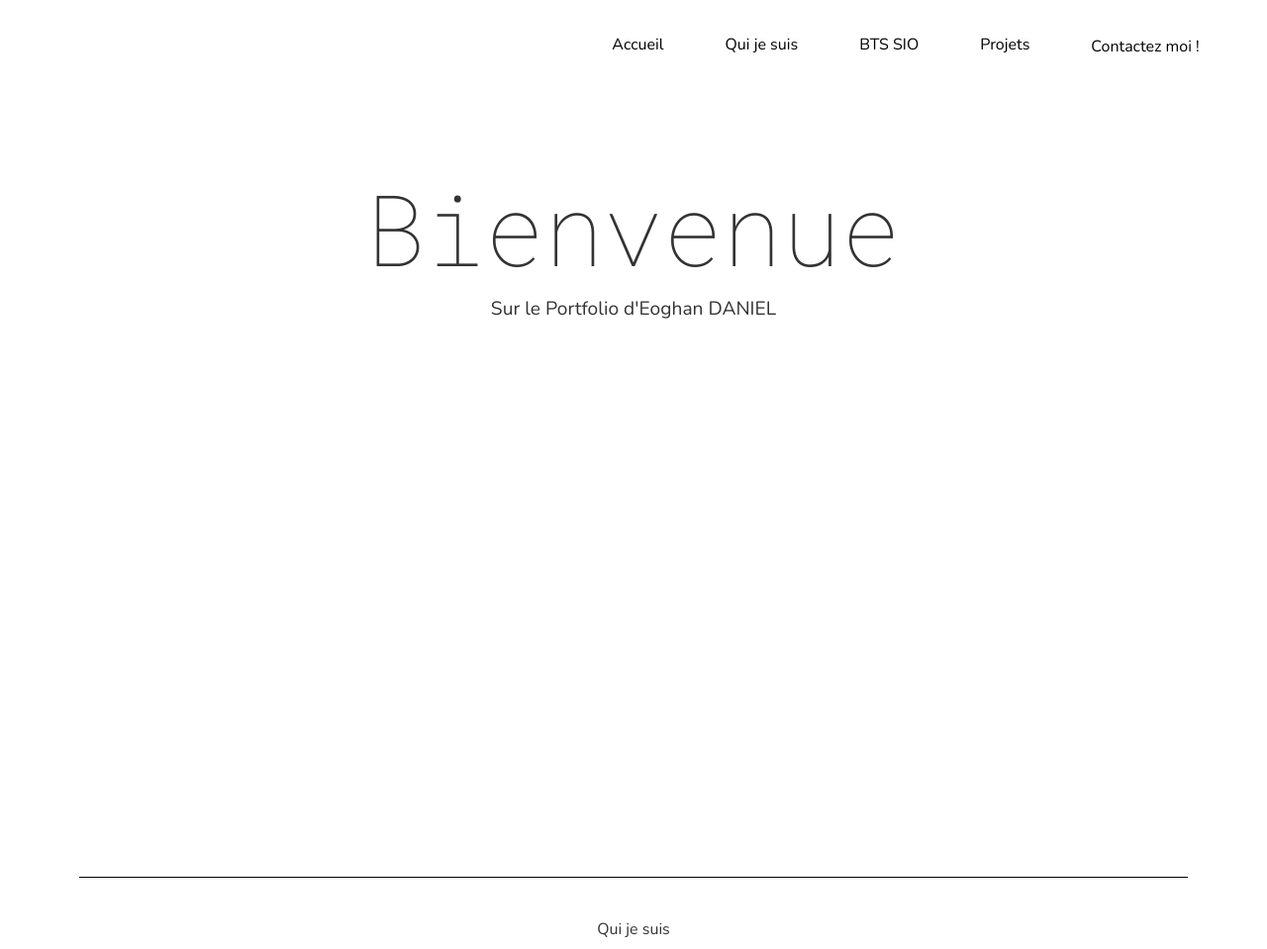
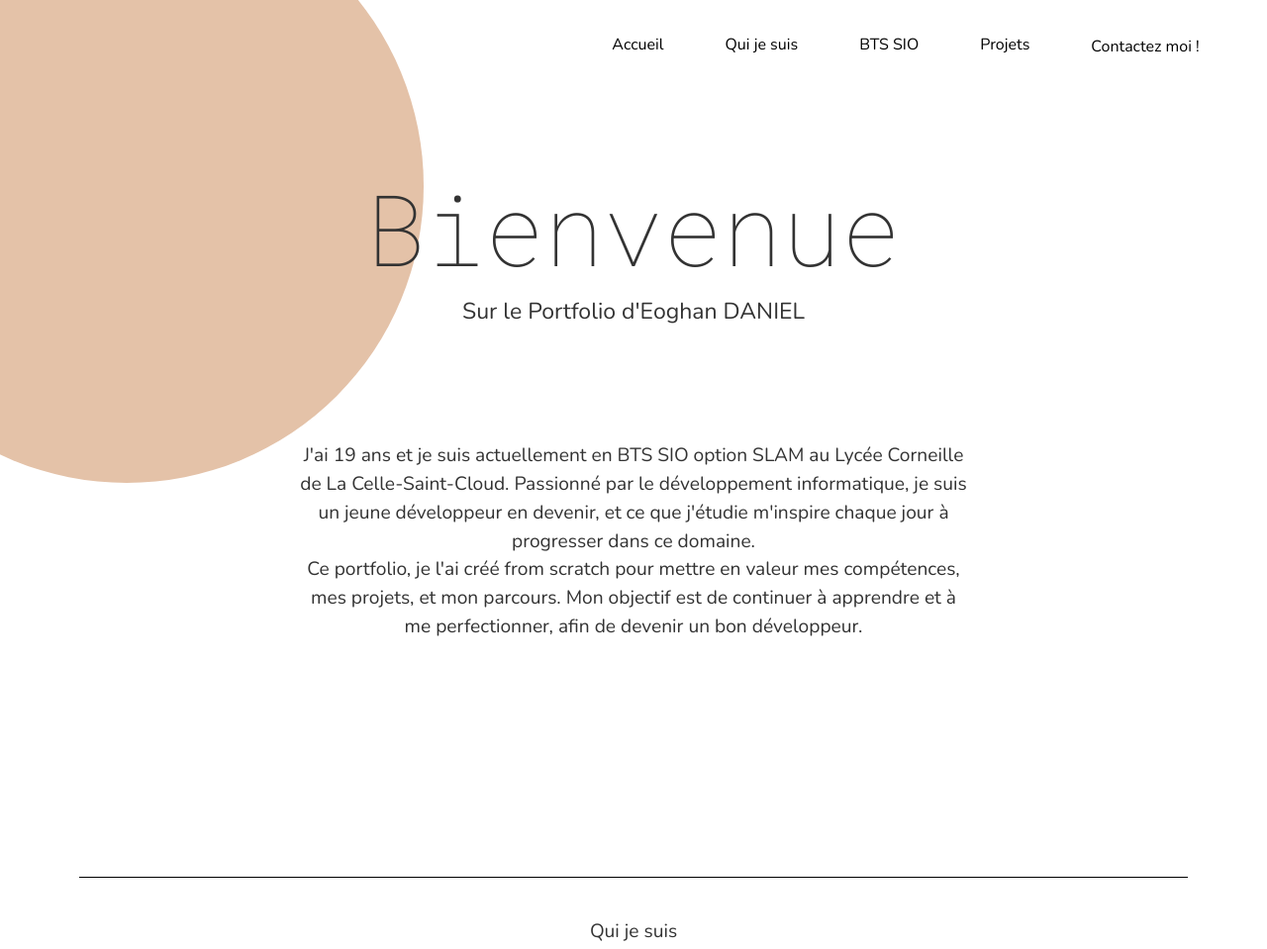
Before and after one commit to EoghanD-sys/Portfolio-Eoghan, a website: page index.html in a window 1280 px wide. Shown: the top 959 px of the page at 99% size. Drawn offline with nearby package versions, Linux system fonts and the light colour scheme.

Commit message:
update page accueil

```diff
--- a/index.html
+++ b/index.html
@@ -22,14 +22,17 @@
     <meta charset="UTF-8">
     <meta name="viewport" content="width=device-width, initial-scale=1.0">
 
-    <title>Portfolio:\Users\Eoghan-DANIEL></title>
+    <title>Users\Portfolio\EoghanDANIEL></title>
     <link rel="icon" type="image/gif" href="images/chat2.ico">
     <link rel="stylesheet" href="styles1.css">
+
+
 </head>
 
 <body class="text-bg-dark" data-bs-spy="scroll" data-bs-target="#sectionAccueil">
 <!--Header-->
     <header>
+
         <ul class="nav justify-content-center ">
 
             <li class="nav-item">
@@ -55,14 +58,25 @@
 <!--Sections-->
 
     <section id="sectionAccueil">
+        <div class="background-circle"></div>
         <h1 style="font-family: Roboto mono; font-size: 100px; font-weight: lighter;" class="animate__animated animate__fadeInUp">Bienvenue</h1>
         <p style="font-size: larger;" class="animate__animated animate__fadeInUpBig">Sur le Portfolio d'Eoghan DANIEL</p>
+        <br>
+        <br>
+        <div class="content">
+            <p class="animate__animated animate__fadeIn animate__slower" >J'ai 19 ans et je suis actuellement en BTS SIO option SLAM au Lycée Corneille de La Celle-Saint-Cloud. Passionné par le développement informatique, je suis un jeune développeur en devenir, et ce que j'étudie m'inspire chaque jour à progresser dans ce domaine.
+
+                <br>Ce portfolio, je l'ai créé from scratch pour mettre en valeur mes compétences, mes projets, et mon parcours. Mon objectif est de continuer à apprendre et à me perfectionner, afin de devenir un bon développeur.</p>
+        </div>
 
     </section>
 
 <hr>
     <section id="sectionTest">
-        <p>Qui je suis</p>
+        <div class="background-square" ></div>
+        <p >Qui je suis</p>
+
+
 
     </section>
 
@@ -110,6 +124,9 @@
     <script src="https://cdn.jsdelivr.net/npm/popper.js@1.14.3/dist/umd/popper.min.js" integrity="sha384-ZMP7rVo3mIykV+2+9J3UJ46jBk0WLaUAdn689aCwoqbBJiSnjAK/l8WvCWPIPm49" crossorigin="anonymous"></script>
     <script src="https://cdn.jsdelivr.net/npm/bootstrap@4.1.3/dist/js/bootstrap.min.js" integrity="sha384-ChfqqxuZUCnJSK3+MXmPNIyE6ZbWh2IMqE241rYiqJxyMiZ6OW/JmZQ5stwEULTy" crossorigin="anonymous"></script>
     <script src="https://ajax.googleapis.com/ajax/libs/jquery/2.1.3/jquery.min.js"></script>
+
     <script src="script.js"></script>
+
+
 </body>
 </html>
--- a/script.js
+++ b/script.js
@@ -17,3 +17,19 @@ function topFunction() {
   document.body.scrollTop = 0; // pour Safari
   document.documentElement.scrollTop = 0; // pour Chrome, Firefox, IE et Opera
 }
+
+window.addEventListener('scroll', () => {
+  const circle = document.querySelector('.background-circle');
+  const scrollY = window.scrollY;
+
+  // Déplace légèrement le rond en fonction du défilement
+  circle.style.transform = `translate(-50%, ${scrollY * 0.2}px)`;
+});
+
+window.addEventListener('scroll', () => {
+  const circle = document.querySelector('.background-square');
+  const scrollY = window.scrollY;
+
+  // Déplace légèrement le rond en fonction du défilement
+  circle.style.transform = `translate(-50%, ${scrollY * 0.1}px)`;
+});
--- a/styles1.css
+++ b/styles1.css
@@ -12,6 +12,7 @@ body {
     background-color: #FFFFFF;
     color: #333333;
     font-family: 'Nunito', sans-serif;
+
     position: relative;
     text-align: center;
 }
@@ -19,6 +20,7 @@ body {
 section{
 
     height: 700px;
+    font-size: larger;
 
 }
 
@@ -28,6 +30,45 @@ header{
     padding-bottom: 160px;
     padding-top: 10px;
 }
+
+#sectionAccueil{
+    overflow: hidden;
+
+}
+
+.background-circle {
+    position: absolute;
+    width: 600px; /* Taille du rond */
+    height: 600px;
+    background: #e4c2a8; /* Gris clair */
+    border-radius: 50%; /* Forme circulaire */
+    top: -3%; /* Position initiale (réglable) */
+    left: 10%;
+    transform: translateX(-50%);
+    z-index: -1; /* Envoyer le rond à l'arrière */
+    transition: transform 0.2s ease-out; /* Animation fluide */
+  }
+
+.content{
+    text-align: center;
+
+    padding: 40px 300px;
+    box-sizing: border-box;
+
+}
+
+.background-square {
+    position: absolute;
+    width: 300px;
+    height: 300px;
+    background: #aa917e; /* Gris clair */
+    border-radius: 15px; /* Coins légèrement arrondis */
+    top: 30%;
+    right: 0%;
+    transform: translateX(-50%);
+    z-index: -1;
+    transition: transform 0.2s ease-out;
+  }
 
 
 .nav-link {
```
